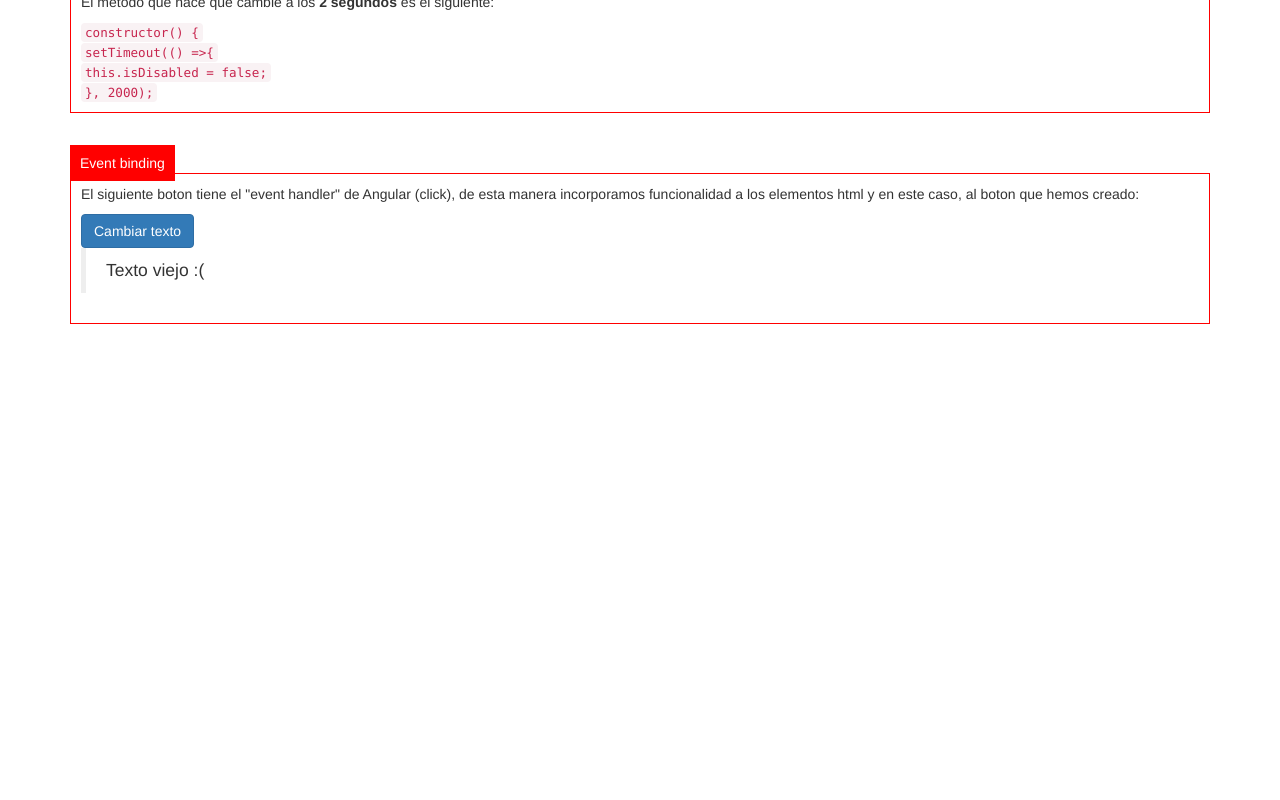
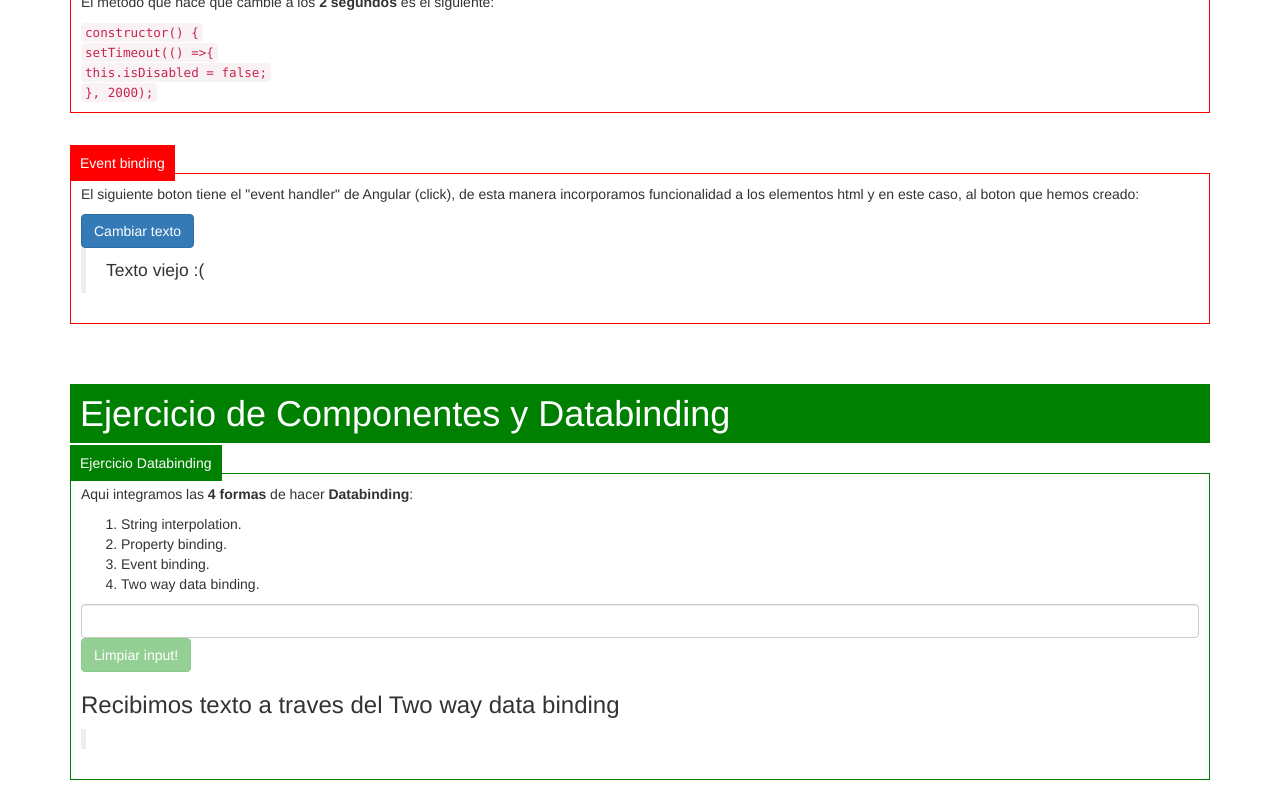
Before and after one commit to eliasrosales88/angular-components, an Angular app: page / in a window 1280 px wide. Shown: the part 908-1708 px from the top of the page. Before the commit the page ends 1252 px from the top, so only its background shows below. Built offline with nearby package versions, Linux system fonts and the light colour scheme.

Commit message:
Doing exercise using all databinding ways

```diff
--- a/src/app/app.component.html
+++ b/src/app/app.component.html
@@ -2,6 +2,7 @@
   <h1>Prueba de componentes</h1>
   <span>Estilos de bootstrap</span>
   <hr>
+
   <h1 class="bg-red">Databinding</h1>
   <span class="bg-red">String interpolation</span>
   <app-string-interpolation></app-string-interpolation>
@@ -23,4 +24,9 @@
   <br>
   <span class="bg-red">Event binding</span>
   <app-event-binding></app-event-binding>
+  <br>
+
+  <h1 class="bg-green">Ejercicio de Componentes y Databinding</h1>
+  <span class="bg-green">Ejercicio Databinding</span>
+  <app-databinding-exercise></app-databinding-exercise>
 </div>
--- a/src/app/app.module.ts
+++ b/src/app/app.module.ts
@@ -8,6 +8,7 @@ import { TwoWayDatabindingComponent } from './two-way-databinding/two-way-databi
 import { NgContentFeatureComponent } from './ng-content-feature/ng-content-feature.component';
 import { PropertyBindingComponent } from './property-binding/property-binding.component';
 import { EventBindingComponent } from './event-binding/event-binding.component';
+import { DatabindingExerciseComponent } from './databinding-exercise/databinding-exercise.component';
 
 @NgModule({
   declarations: [
@@ -16,7 +17,8 @@ import { EventBindingComponent } from './event-binding/event-binding.component';
     TwoWayDatabindingComponent,
     NgContentFeatureComponent,
     PropertyBindingComponent,
-    EventBindingComponent
+    EventBindingComponent,
+    DatabindingExerciseComponent
   ],
   imports: [
     BrowserModule,
--- /dev/null
+++ b/src/app/databinding-exercise/databinding-exercise.component.html
@@ -0,0 +1,14 @@
+<div class="border-1 border-green ">
+  <p>Aqui integramos las <b>4 formas</b> de hacer <b>Databinding</b>:</p>
+  <ol>
+    <li>String interpolation.</li>
+    <li>Property binding.</li>
+    <li>Event binding.</li>
+    <li>Two way data binding.</li>
+  </ol>
+    <input type="text" name="twdb2" id="twdb2" class="form-control" [(ngModel)]="textToChange">
+
+    <button class="btn btn-success" [disabled]="textToChange =='' " (click)="clearInput()">Limpiar input!</button>
+    <h3>Recibimos texto a traves del Two way data binding</h3>
+    <blockquote> {{ textToChange }} </blockquote>
+</div>
--- /dev/null
+++ b/src/app/databinding-exercise/databinding-exercise.component.ts
@@ -0,0 +1,28 @@
+import { Component, OnInit } from '@angular/core';
+
+@Component({
+  selector: 'app-databinding-exercise',
+  templateUrl: './databinding-exercise.component.html',
+  styleUrls: ['./databinding-exercise.component.css']
+})
+export class DatabindingExerciseComponent implements OnInit {
+  textToChange = "";
+  isDisabled = true
+  constructor() {
+
+   }
+
+   isInputEmpty($event){
+     if ($event.target.value != "") {
+       this.isDisabled = false;
+       this.textToChange = $event.target.value;
+     }
+  }
+  clearInput(){
+    this.textToChange = "";
+  }
+
+  ngOnInit() {
+  }
+
+}
--- a/src/styles.css
+++ b/src/styles.css
@@ -6,6 +6,8 @@
 }
 .bg-green{
     background: green;
+    color: white;
+    padding: 10px;
 }
 .border-1{
     border: 1px solid #eee;
```
Also changed, not shown: src/app/databinding-exercise/databinding-exercise.component.css (added), 1 other file (tests, documents, lock files or other folders). Lines whose indentation alone changed are shown as unchanged.
